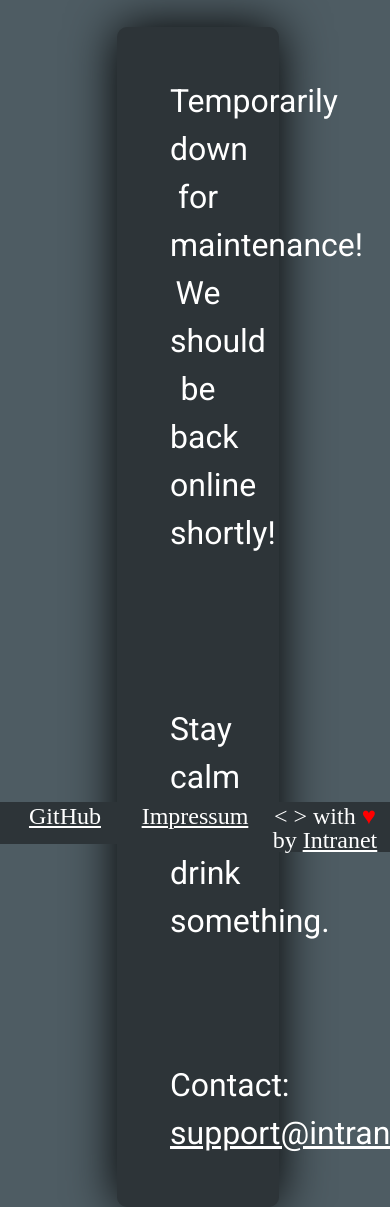
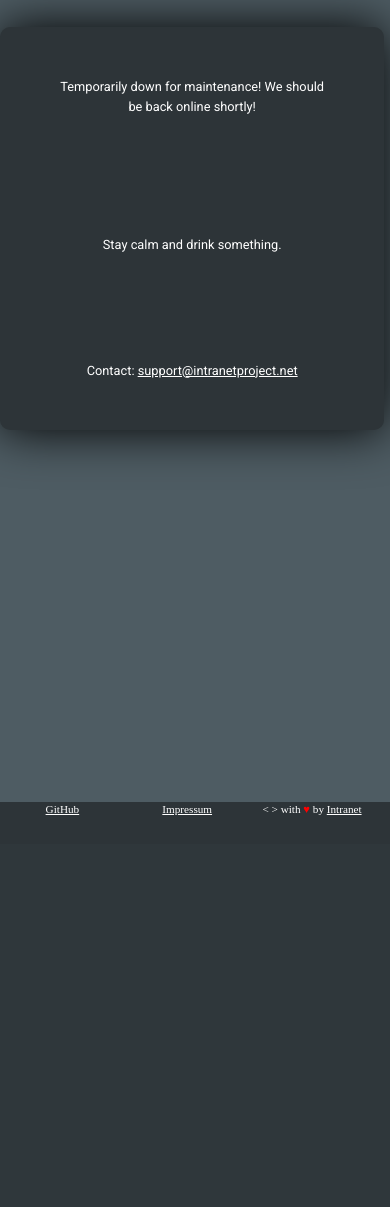
Before and after one commit to IntranetProject/intranet_maintenance, a PHP site: page / in a window 390 px wide; the page is wider, and only the part inside the window is pictured. After the commit the page ends 815 px from the top of that part, so only its background shows below. Run offline with PHP 8.4, Linux system fonts and the light colour scheme.

Commit message:
mobile opti

```diff
--- a/css/style.css
+++ b/css/style.css
@@ -43,7 +43,6 @@ body {
     height: 5%;
     background-color: #2D3438;
     bottom: 0;
-     bottom: 0px;
     left: 0px;
     right: 0px;
     margin-bottom: 0px;
@@ -63,3 +62,28 @@ body {
 a {
     color: white;
 }
+
+@media only screen and (max-width: 1000px) {
+    .subcontainer {
+        width: 97% !important;
+        margin-left: 0;
+        margin-right: 0;
+        font-size: 0.4em;
+    }
+    .footer {
+        font-size: 0.7em !important;
+        max-width: 100%;
+        margin: 0;
+        padding: 0;
+    }
+    .git,
+.imp,
+.credit {
+    width: 32%;
+    float: left;
+    text-align: center;
+    background-color: #2D3438;
+    margin-top: 0.5%;
+    font-family: 'Crimson Text', serif;
+}
+}
```
